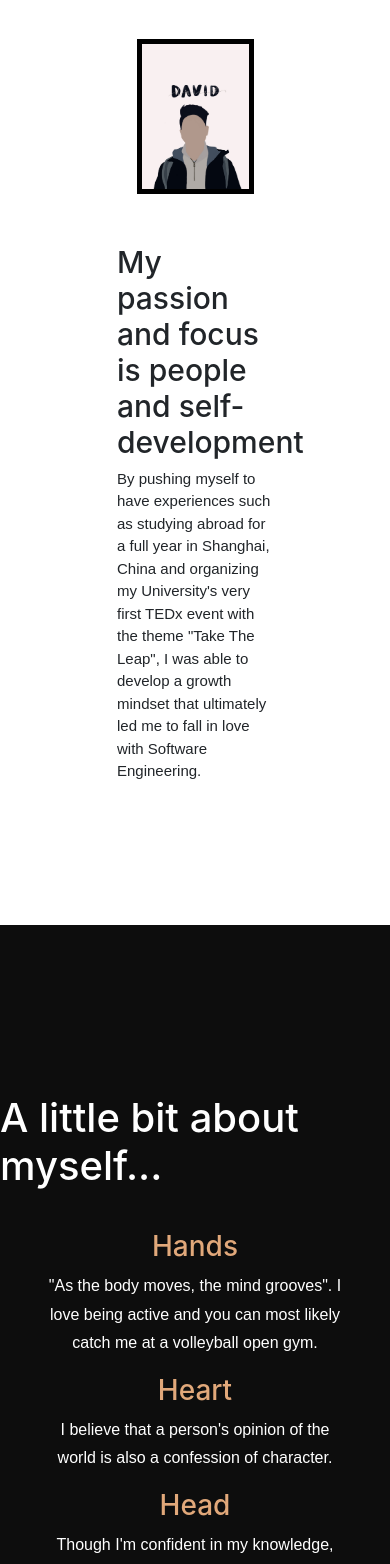
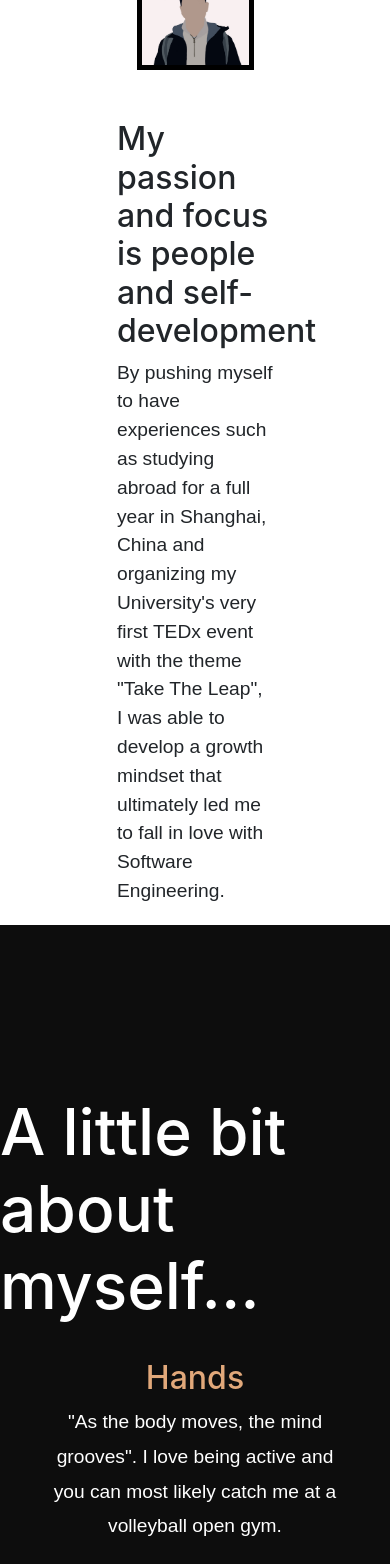
Before and after one commit to davidhk21/my-portfolio, a Next.js app: page / in a window 390 px wide. Shown: the part 380-1944 px from the top of the page. Built offline with nearby package versions, Linux system fonts and the light colour scheme.

Commit message:
changed font sizes to use em metric

```diff
--- a/styles/Home.module.css
+++ b/styles/Home.module.css
@@ -48,18 +48,18 @@
 
 .passionInfoContainer {
   width: 40vw;
-  max-width: 1200px;
+  max-width: 800px;
   display: flex;
   flex-direction: column;
   justify-content: center;
 }
 
 .passionTitle {
-  font-size: max(3vw, 30px);
+  font-size: 2em;
 }
 
 .passionDesc {
-  font-size: max(1.5vw, 15px);
+  font-size: 1.2em;
 }
 
 /********** AboutMe **********/
@@ -75,11 +75,18 @@
   align-items: center;
   position: relative;
 }
+@media screen and (max-width: 750px) {
+  .aboutMeContainer {
+    height: 170vh;
+    max-height: 2000px;
+  }
+}
 
 .aboutMeTitle {
   position: absolute;
   margin: 0 auto;
   top: 20vh;
+  font-size: 4em;
 }
 
 .aboutMeInfoContainer {
@@ -104,10 +111,12 @@
 
 .aboutMeCategories {
   color: #e1a87a;
+  font-size: 2em;
 }
 
 .aboutMeDescText {
   line-height: 1.8em;
+  font-size: 1.2em;
 }
 
 .buttonLearnMore {
```
